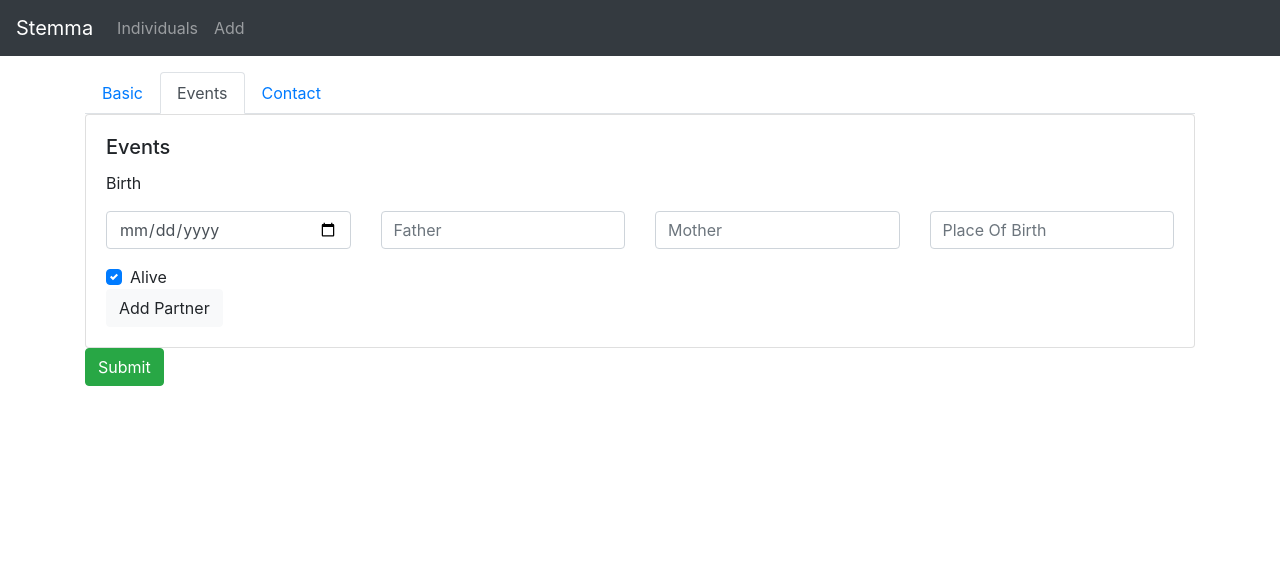
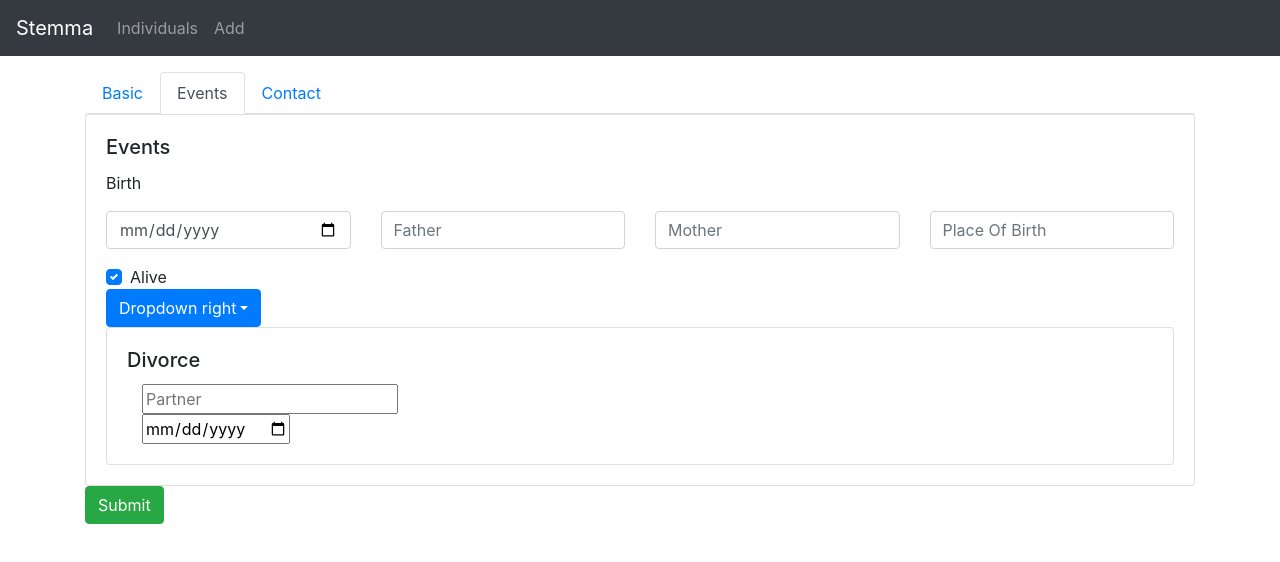
Before and after one commit to freescout/stemma, a React (Create React App) app in the folder client/: page /add in a window 1280 px wide. Both pictures are taken after a click on the tab "Events". Shown: the top 562 px of the page. Built offline with nearby package versions, Linux system fonts and the light colour scheme.

Commit message:
Added drop down for events

```diff
--- a/client/src/components/Events.js
+++ b/client/src/components/Events.js
@@ -2,7 +2,11 @@ import React, { Component } from 'react';
 
 import Birth from './events/Birth';
 import Death from './events/Death';
+import Wedding from './events/Wedding';
+import Divorce from './events/Divorce';
 import Partnership from './events/Partnership';
+import Dropdown from 'react-bootstrap/Dropdown';
+import DropdownButton from 'react-bootstrap/DropdownButton';
 
 export default class Events extends Component {
   constructor(props) {
@@ -11,6 +15,7 @@ export default class Events extends Component {
     this.getBirthDetails = this.getBirthDetails.bind(this);
     this.getDeathDetails = this.getDeathDetails.bind(this);
     this.sendEventDetails = this.sendEventDetails.bind(this);
+    this.handleSelect = this.handleSelect.bind(this);
 
     this.state = {
       dateOfBirth: "",
@@ -20,12 +25,21 @@ export default class Events extends Component {
       dateOfDeath: "",
       placeOfDeath: "",
       partners: [],
+      selected:""
     }
+  }
+
+  handleSelect = (e) => {
+    console.log("Drop dwon ", e);
+    this.setState({
+      selected: e
+    })
   }
 
   sendEventDetails = () => {
     this.props.eventDetails(this.state);
   }
+
   getBirthDetails = (dob, father, mother, pob) => {
     this.setState({
       dateOfBirth: dob,
@@ -64,7 +78,28 @@ export default class Events extends Component {
           <h5 class="card-title">Events</h5>
             <Birth birthDetails={this.getBirthDetails} />
             <Death deathDetails={this.getDeathDetails} />
-            <Partnership partnershipDetails={this.getPartnershipDetails} />
+            <DropdownButton
+              alignRight
+              title="Dropdown right"
+              id="dropdown-menu-align-right"
+              onSelect={this.handleSelect}
+            >
+              <Dropdown.Item eventKey="wedding">Wedding</Dropdown.Item>
+              <Dropdown.Item eventKey="divorce">Divorce</Dropdown.Item>
+              <Dropdown.Divider />
+              <Dropdown.Item eventKey="other">Other</Dropdown.Item>
+            </DropdownButton>
+            {/* <Event choice={this.state.selected} /> */}
+             {this.state.selected === "wedding" ? (
+              <div>
+                <Wedding weddingDetails={this.getWeddingDetails} />
+              </div>
+            ) : (
+              <div>
+                <Divorce divorceDetails={this.getDivorceDetails}/>
+              </div>
+            )}
+
           </div>
         </div>
       </div>
--- /dev/null
+++ b/client/src/components/events/Divorce.js
@@ -0,0 +1,54 @@
+import React, { Component } from 'react';
+
+
+export default class Wedding extends Component {
+  constructor(props) {
+    super(props)
+
+    this.onChangeDate = this.onChangeDate.bind(this);
+    this.onChangePartner = this.onChangePartner.bind(this);
+    this.state = {
+      date: "",
+      partner: "",
+    }
+  }
+
+  onChangeDate = (e) => {
+    this.setState({
+      date: e.target.value
+    },
+      this.sendDivorceDetails
+    );
+  }
+
+  onChangePartner = (e) => {
+    this.setState({
+      partner: e.target.value
+    },
+      this.sendDivorceDetails
+    );
+  }
+
+  sendDivorceDetails = (e) => {
+    this.props.divorceDetails(this.state);
+  }
+
+
+  render() {
+    return(
+      <div>
+        <div class="card">
+          <div class="card-body">
+            <h5 class="card-title">Divorce</h5>
+            <div class="col">
+              <input type="text"  value={this.state.partner} id="partner" placeholder="Partner" onChange={this.onChangePartner} />
+            </div>
+            <div class="col">
+              <input  type="date" value={this.state.date} id="date" placeholder="Date" onChange={this.onChangeDate} />
+            </div>
+          </div>
+        </div>
+      </div>
+    )
+  }
+}
--- /dev/null
+++ b/client/src/components/events/Wedding.js
@@ -0,0 +1,61 @@
+import React, { Component } from 'react';
+
+
+export default class Wedding extends Component {
+  constructor(props) {
+    super(props)
+
+    this.onChangeDate = this.onChangeDate.bind(this);
+    this.onChangePartner = this.onChangePartner.bind(this);
+    this.onChangePlace = this.onChangePlace.bind(this);
+    this.sendWeddingDetails = this.sendWeddingDetails.bind(this);
+    this.state = {
+      date: "",
+      partner: "",
+      placeWedding: ""
+    }
+  }
+
+  onChangeDate = (e) => {
+    this.setState({
+      date: e.target.value
+    })
+  }
+
+  onChangePartner = (e) => {
+    this.setState({
+      partner: e.target.value
+    })
+  }
+
+  onChangePlace = (e) => {
+    this.setState({
+      placeWedding: e.target.value
+    })
+  }
+
+  sendWeddingDetails = (e) => {
+    this.props.weddingDetails(this.state);
+  }
+
+  render() {
+    return(
+      <div>
+        <div class="card">
+          <div class="card-body">
+            <h5 class="card-title">Wedding</h5>
+            <div class="col">
+              <input type="text"  value={this.state.partner} id="partner" placeholder="Partner" onChange={this.onChangePartner} />
+            </div>
+            <div class="col">
+              <input  type="date" value={this.state.date} id="date" placeholder="Date" onChange={this.onChangeDate} />
+            </div>
+            <div class="col">
+              <input type="text" id="place" placeholder="Place" value={this.state.placeWedding} onChange={this.onChangePlace} name='place' />
+            </div>
+          </div>
+        </div>
+      </div>
+    )
+  }
+}
```
